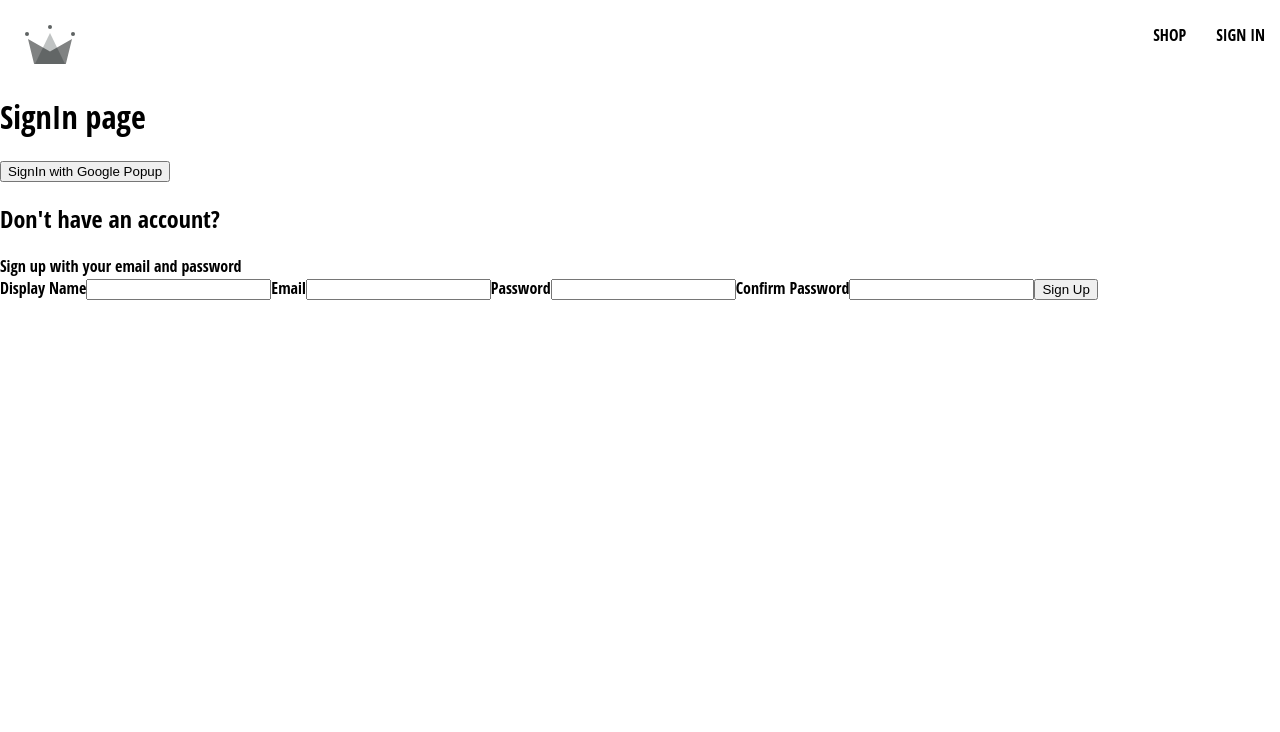
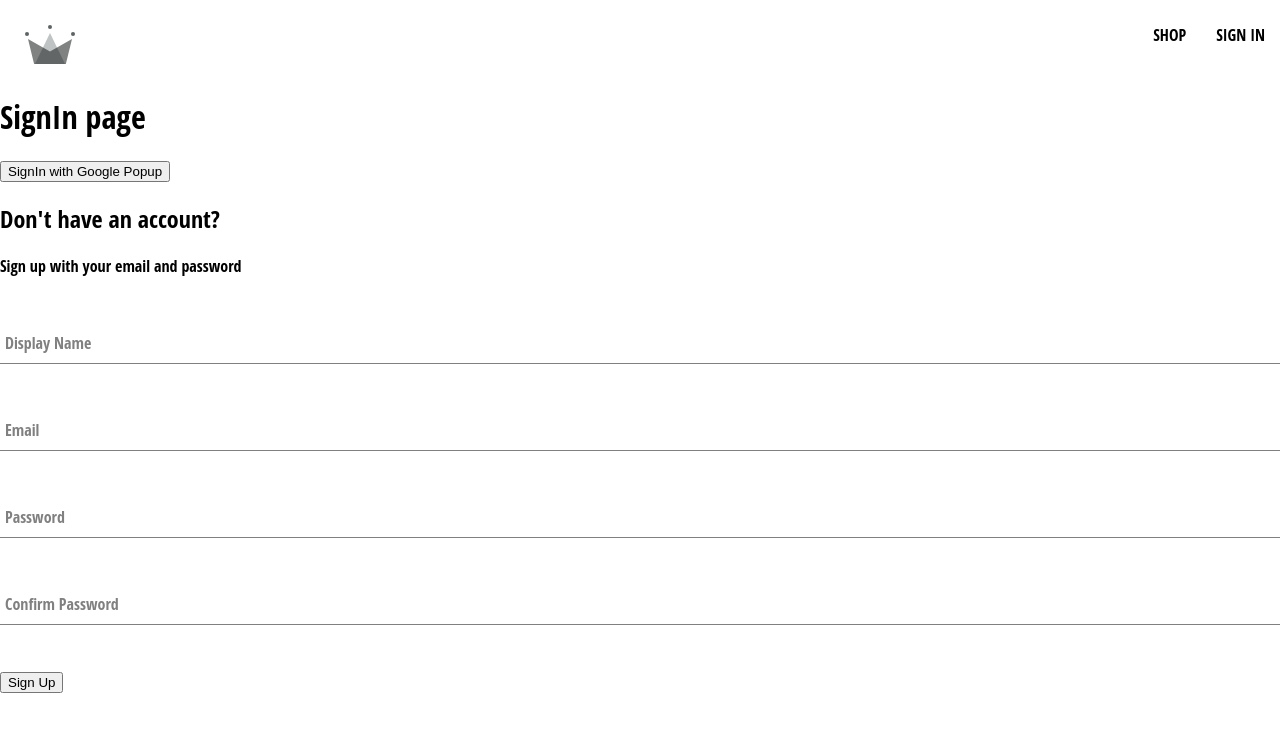
Before and after one commit to elsayed136/crwn-clothing, a React (Create React App) app: page /sign-in in a window 1280 px wide. Shown: the top 732 px of the page. Built offline with nearby package versions, Linux system fonts and the light colour scheme; the HTML template or start-up script is replaced by a standard one.

Commit message:
Generalize form input component and add styles

```diff
--- /dev/null
+++ b/src/components/FormInput/FormInput.js
@@ -0,0 +1,20 @@
+import './FormInput.scss';
+
+const FormInput = ({ label, inputOptions }) => {
+	return (
+		<div className='form-group'>
+			<input className='form-input' type='text' {...inputOptions} />
+			{label && (
+				<label
+					className={`${
+						inputOptions.value.length ? 'shrink' : ''
+					} form-input-label`}
+				>
+					{label}
+				</label>
+			)}
+		</div>
+	);
+};
+
+export default FormInput;
--- /dev/null
+++ b/src/components/FormInput/FormInput.scss
@@ -0,0 +1,54 @@
+$sub-color: grey;
+$main-color: black;
+
+@mixin shrinkLabel {
+	top: -1.4rem;
+	font-size: 1.2rem;
+	color: $main-color;
+}
+
+.form-group {
+	position: relative;
+	margin: 4.5rem 0;
+
+	.form-input {
+		background: none;
+		background-color: white;
+		color: $sub-color;
+		font-size: 1.8rem;
+		padding: 1rem 1rem 1rem 0.5rem;
+		display: block;
+		width: 100%;
+		border: none;
+		border-radius: 0;
+		border-bottom: 1px solid $sub-color;
+		margin: 2.5rem 0;
+
+		&:focus {
+			outline: none;
+		}
+
+		&:focus ~ .form-input-label {
+			@include shrinkLabel();
+		}
+	}
+
+	input[type='password'] {
+		letter-spacing: 0.3em;
+	}
+
+	.form-input-label {
+		color: $sub-color;
+		font-size: 1.6rem;
+		font-weight: normal;
+		position: absolute;
+		pointer-events: none;
+		left: 0.5rem;
+		top: 1rem;
+		transition: 300ms ease all;
+
+		&.shrink {
+			@include shrinkLabel();
+		}
+	}
+}
--- a/src/components/SignUpForm/SignUpForm.js
+++ b/src/components/SignUpForm/SignUpForm.js
@@ -3,6 +3,7 @@ import {
 	creatAuthUserWithEmailAndPassword,
 	createUserDocumentFromAuth,
 } from '../../utils/firebase/firebase';
+import FormInput from '../FormInput/FormInput';
 
 const initialFormFields = {
 	displayName: '',
@@ -53,40 +54,48 @@ const SignUpForm = () => {
 			<h2>Don't have an account?</h2>
 			<span>Sign up with your email and password</span>
 			<form onSubmit={handleSubmit}>
-				<label htmlFor=''>Display Name</label>
-				<input
-					type='text'
-					required
-					onChange={handleChange}
-					name='displayName'
-					value={displayName}
+				<FormInput
+					label='Display Name'
+					inputOptions={{
+						type: 'text',
+						required: true,
+						onChange: handleChange,
+						name: 'displayName',
+						value: displayName,
+					}}
 				/>
 
-				<label htmlFor=''>Email</label>
-				<input
-					type='email'
-					required
-					onChange={handleChange}
-					name='email'
-					value={email}
+				<FormInput
+					label='Email'
+					inputOptions={{
+						type: 'email',
+						required: true,
+						onChange: handleChange,
+						name: 'email',
+						value: email,
+					}}
 				/>
 
-				<label htmlFor=''>Password</label>
-				<input
-					type='password'
-					required
-					onChange={handleChange}
-					name='password'
-					value={password}
+				<FormInput
+					label='Password'
+					inputOptions={{
+						type: 'password',
+						required: true,
+						onChange: handleChange,
+						name: 'password',
+						value: password,
+					}}
 				/>
 
-				<label htmlFor=''>Confirm Password</label>
-				<input
-					type='password'
-					required
-					onChange={handleChange}
-					name='confirmPassword'
-					value={confirmPassword}
+				<FormInput
+					label='Confirm Password'
+					inputOptions={{
+						type: 'password',
+						required: true,
+						onChange: handleChange,
+						name: 'confirmPassword',
+						value: confirmPassword,
+					}}
 				/>
 
 				<button type='submit'>Sign Up</button>
--- a/src/index.scss
+++ b/src/index.scss
@@ -5,12 +5,14 @@
 }
 
 html {
+	font-size: 62.5%; // 10px == 1rem
 	box-sizing: border-box;
 }
 
 body {
 	margin: 0;
 	font-family: 'Open Sans Condensed', sans-serif;
+	font-size: 1.6rem;
 	-webkit-font-smoothing: antialiased;
 	-moz-osx-font-smoothing: grayscale;
 }
```
